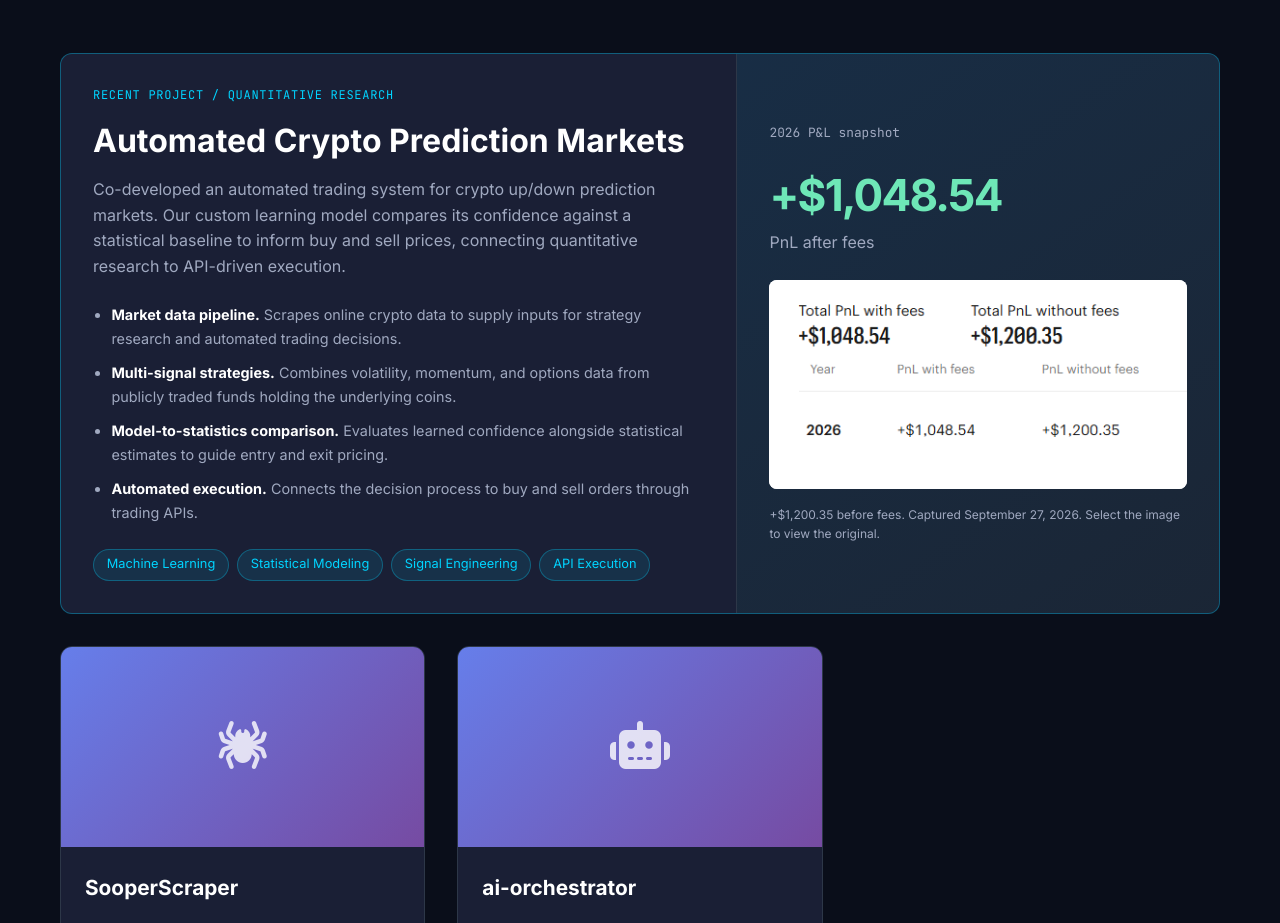
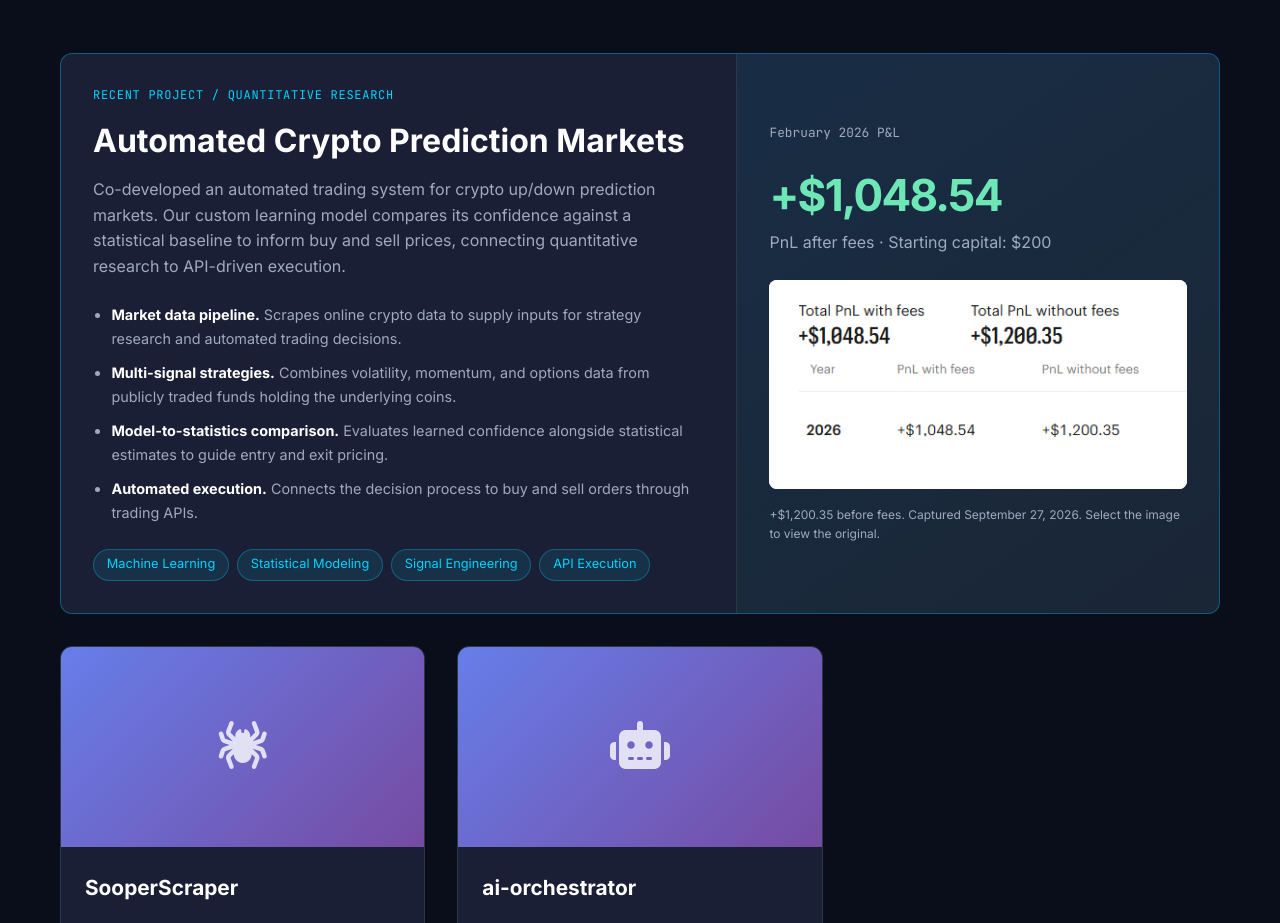
Before and after one commit to jtanSE/portfolio, a website: page index.html in a window 1280 px wide. Shown: the part 4673-5596 px from the top of the page. Drawn offline with Linux system fonts and the light colour scheme.

Commit message:
Clarify February 2026 P&L and starting capital

```diff
--- a/index.html
+++ b/index.html
@@ -282,9 +282,9 @@
                         </div>
                     </div>
                     <figure class="quant-results">
-                        <div class="results-heading">2026 P&amp;L snapshot</div>
+                        <div class="results-heading">February 2026 P&amp;L</div>
                         <div class="results-value">+$1,048.54</div>
-                        <p class="results-label">PnL after fees</p>
+                        <p class="results-label">PnL after fees &middot; Starting capital: $200</p>
                         <a class="results-image-link" href="media/crypto-prediction-pnl-2026.png" target="_blank" rel="noopener noreferrer" aria-label="Open the original 2026 profit and loss screenshot">
                             <img src="media/crypto-prediction-pnl-2026.png" width="433" height="217" alt="2026 profit and loss: plus $1,048.54 with fees and plus $1,200.35 without fees." loading="lazy">
                         </a>
```
